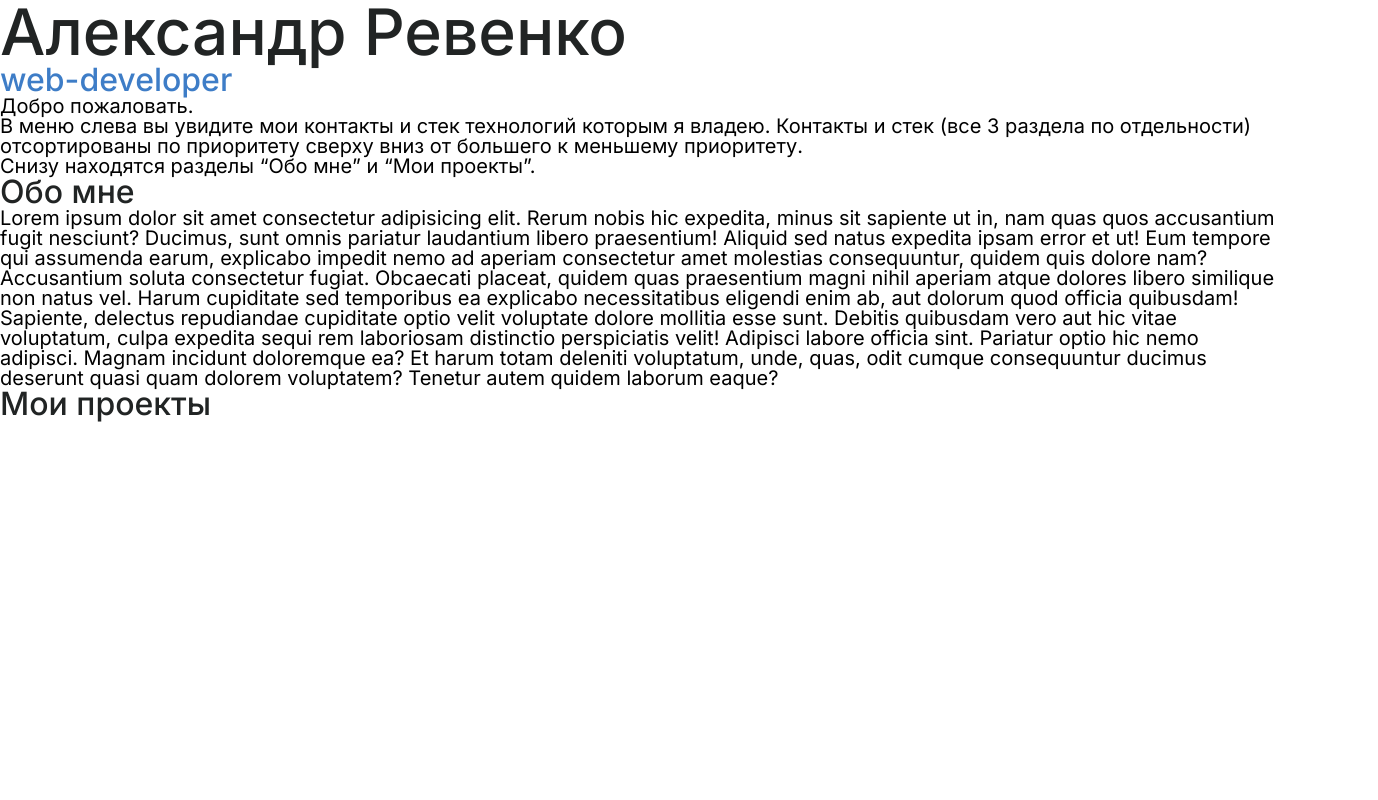
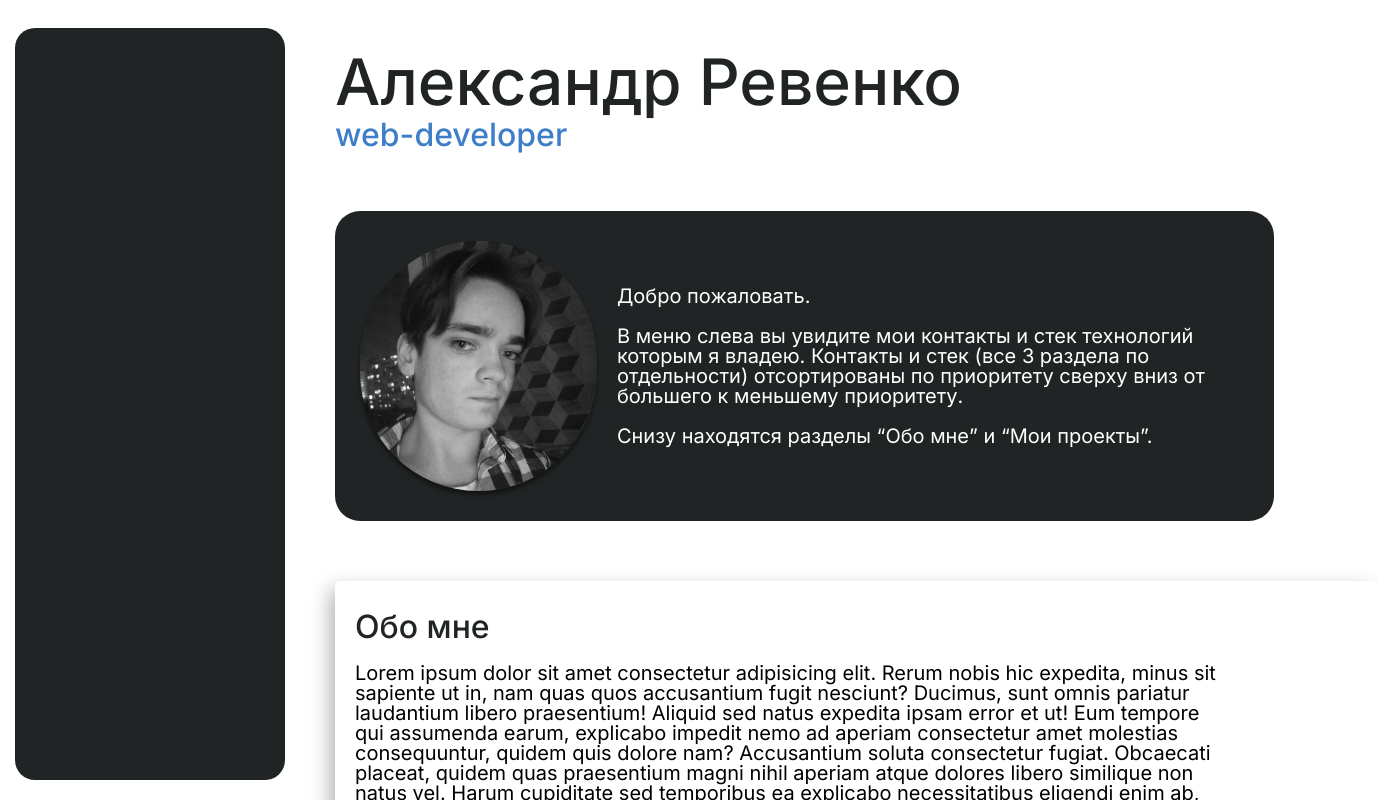
Before and after one commit to al-revenko/resume, a React (Vite) app: page / in a window 1280 px wide. Shown: the top 800 px of the page, 1378 px wide, since content can reach past the window. Built offline with nearby package versions, Linux system fonts and the light colour scheme.

Commit message:
Разместил заготовку сайдбара Подкорректировал стили

```diff
--- a/src/components/App.tsx
+++ b/src/components/App.tsx
@@ -1,9 +1,11 @@
 import Main from "./mainContent/MainContent"
+import Sidebar from "./sidebar/Sidebar"
 
 function App() {
   return (
     <>
       <Main />
+      <Sidebar />
     </>
   )
 }
--- /dev/null
+++ b/src/components/mainContent/MainContent.module.scss
@@ -0,0 +1,10 @@
+.main__container {
+  margin-top: 50px;
+  display: flex;
+  width: 81.5vw;
+  flex-direction: column;
+  justify-content: center;
+  align-items: flex-start;
+  gap: 60px;
+  margin-left: 335px;
+}
--- a/src/components/mainContent/MainContent.tsx
+++ b/src/components/mainContent/MainContent.tsx
@@ -3,9 +3,11 @@ import Briefing from "./sections/Briefing";
 import Person from "./sections/Person";
 import Projects from "./sections/Projects";
 
+import style from './MainContent.module.scss'
+
 function MainContent() {
   return (
-    <main>
+    <main className={style.main__container}>
       <Person />
       <Briefing />
       <About />
--- a/src/components/mainContent/sections/About.tsx
+++ b/src/components/mainContent/sections/About.tsx
@@ -1,6 +1,6 @@
 function About() {
   return (
-    <section>
+    <section className="content-container" style={{gap: '20px'}}>
       <h2 className='title-h2'>Обо мне</h2>
       <p className='main-text'>
         Lorem ipsum dolor sit amet consectetur adipisicing elit. Rerum nobis hic expedita, minus sit sapiente ut in, nam quas quos accusantium fugit nesciunt? Ducimus, sunt omnis pariatur laudantium libero praesentium!
@@ -8,6 +8,16 @@ function About() {
         Obcaecati placeat, quidem quas praesentium magni nihil aperiam atque dolores libero similique non natus vel. Harum cupiditate sed temporibus ea explicabo necessitatibus eligendi enim ab, aut dolorum quod officia quibusdam!
         Sapiente, delectus repudiandae cupiditate optio velit voluptate dolore mollitia esse sunt. Debitis quibusdam vero aut hic vitae voluptatum, culpa expedita sequi rem laboriosam distinctio perspiciatis velit! Adipisci labore officia sint.
         Pariatur optio hic nemo adipisci. Magnam incidunt doloremque ea? Et harum totam deleniti voluptatum, unde, quas, odit cumque consequuntur ducimus deserunt quasi quam dolorem voluptatem? Tenetur autem quidem laborum eaque?
+        Lorem ipsum dolor sit amet consectetur, adipisicing elit. Quasi necessitatibus repellendus adipisci tempore, ut voluptatum sequi dolores cumque hic? Exercitationem vel alias quasi numquam. Provident quod assumenda hic? Ipsam, officia!
+        Voluptatem, modi laborum animi libero odio cumque nihil recusandae eum accusamus error possimus laudantium asperiores hic vel soluta. Quas unde in architecto vel nam, accusantium itaque vitae dolorum dignissimos dolores!
+        Necessitatibus laboriosam possimus id illum laborum eum nisi! Reiciendis ipsa quaerat placeat laboriosam sit laudantium sequi a, optio odio consequuntur pariatur eligendi numquam saepe. Cumque maxime quia veritatis commodi quam.
+        Qui illo aliquid explicabo tenetur repellat consequuntur dolor, natus reprehenderit eos eaque voluptatibus quibusdam similique quas vel saepe omnis nulla, praesentium iusto minima molestiae. Odit, quas natus! Consequatur, numquam accusamus.
+        Enim unde, placeat maiores voluptatem pariatur vero, repellendus assumenda recusandae animi tempore sequi impedit, voluptates quibusdam adipisci quo corrupti nisi alias ex laudantium culpa. Sed ullam harum vel esse! Dicta?
+        Consectetur expedita adipisci quae dolorum mollitia id! Voluptatum beatae minus unde corrupti consequatur quisquam blanditiis cumque deleniti temporibus, alias tempora natus consectetur quod optio, recusandae voluptatibus hic rem aut officia.
+        Dolore maiores modi eveniet a nostrum fugit aliquid minima nesciunt rem quidem assumenda explicabo eos dignissimos quaerat vel at quasi eum itaque id, vitae fuga est, quia eligendi. Praesentium, doloribus!
+        Atque nisi neque praesentium reiciendis libero expedita cupiditate iusto quibusdam. Id eius esse voluptas ducimus quam, perferendis quo necessitatibus amet inventore obcaecati nulla, minus accusantium. Eveniet velit consequatur aperiam beatae?
+        Vitae maxime fugit voluptates quibusdam nemo suscipit sit minus! Aliquam eos commodi optio eaque exercitationem asperiores illo error voluptatem reprehenderit ipsum, reiciendis dolore tempore ut? Rem sunt et facilis architecto!
+        Neque error accusamus necessitatibus ullam iure deserunt corrupti commodi quas! Voluptate nisi repellat odit illum exercitationem qui necessitatibus blanditiis modi animi, accusamus impedit dicta consectetur! Error hic eveniet odit. Natus?
       </p>
     </section>
   )
--- /dev/null
+++ b/src/components/mainContent/sections/Briefing.module.scss
@@ -0,0 +1,36 @@
+@use '../../../styles/style.scss' as *;
+
+.briefing {
+  display: flex;
+  margin-right: 10%;
+  padding: 30px 25px;
+  justify-content: space-around;
+  align-self: stretch;
+  background-color: $theme-color-1;
+  gap: 20px;
+  border-radius: 25px;
+}
+
+.briefing__avatar {
+  width: 250px;
+  height: 250px;
+  border-radius: 200px;
+  box-shadow: 0px 4px 4px 0px rgba(0, 0, 0, 0.45);
+  overflow: hidden;
+}
+
+.briefing__avatar__img {
+  width: 100%;
+  height: 100%;
+  filter: grayscale(100%);
+  object-fit: cover;
+}
+
+.briefing__container__textContainer {
+  color: #fff;
+  display: flex;
+  flex-direction: column;
+  justify-content: center;
+  gap: 20px;
+  width: 75%;
+}
--- a/src/components/mainContent/sections/Briefing.tsx
+++ b/src/components/mainContent/sections/Briefing.tsx
@@ -1,10 +1,18 @@
+import style from './Briefing.module.scss'
+import avatar from '../../../assets/img/avatar.jpg'
+
 function Briefing() {
   return (
-    <section>
-      <p className='main-text'>Добро пожаловать.</p>
-      <p className='main-text'>В меню слева вы увидите мои контакты и стек технологий которым я владею. Контакты и стек (все 3 раздела
-        по отдельности) отсортированы по приоритету сверху вниз от большего к меньшему приоритету. </p>
-      <p className='main-text'>Снизу находятся разделы “Обо мне” и “Мои проекты”.</p>
+    <section className={style.briefing}>
+      <div className={style.briefing__avatar}>
+        <img className={style.briefing__avatar__img} src={avatar} alt="Avatar"/>
+      </div>
+      <div className={style.briefing__container__textContainer}>
+        <p className='main-text'>Добро пожаловать.</p>
+        <p className='main-text'>В меню слева вы увидите мои контакты и стек технологий которым я владею. Контакты и стек (все 3 раздела
+          по отдельности) отсортированы по приоритету сверху вниз от большего к меньшему приоритету. </p>
+        <p className='main-text'>Снизу находятся разделы “Обо мне” и “Мои проекты”.</p>
+      </div>
     </section>
   )
 }
--- a/src/components/mainContent/sections/Person.module.scss
+++ b/src/components/mainContent/sections/Person.module.scss
@@ -1,6 +1,13 @@
 @use '../../../styles/style.scss' as *;
 
-.profile {
+.person__container {
+  display: flex;
+  flex-direction: column;
+  gap: 5px;
+
+}
+
+.person__container__profile {
   color: $theme-color-2;
   font-size: clamp(2rem, 2vw + 1rem, 3.2rem);;
   font-weight: 500;
--- a/src/components/mainContent/sections/Person.tsx
+++ b/src/components/mainContent/sections/Person.tsx
@@ -2,9 +2,9 @@ import style from './Person.module.scss'
 
 function Person() {
   return (
-    <section>
+    <section className={style.person__container}>
       <h1 className='title-h1'>Александр Ревенко</h1>
-      <span className={style.profile}>web-developer</span>
+      <span className={style.person__container__profile}>web-developer</span>
     </section>
   )
 }
--- a/src/components/mainContent/sections/Projects.tsx
+++ b/src/components/mainContent/sections/Projects.tsx
@@ -1,6 +1,6 @@
 function Projects() {
   return (
-    <section>
+    <section className="content-container">
       <h2 className="title-h2">Мои проекты</h2>
     </section>
   )
--- /dev/null
+++ b/src/components/sidebar/Sidebar.module.scss
@@ -0,0 +1,20 @@
+@use '../../styles/style.scss' as *;
+
+.sidebar {
+  display: flex;
+  flex-direction: column;
+  gap: 30px;
+  padding: 40px 45px;
+  background-color: $theme-color-1;
+  color: $sidebar-text-color;
+  width: 270px;
+  height: 94vh;
+  position: fixed;
+  top: 3.5vh;
+  left: 15px;
+  box-sizing: border-box;
+  border-radius: 20px;
+  font-size: 15px;
+  font-weight: 400;
+  line-height: 46px;
+}
--- a/src/components/sidebar/Sidebar.tsx
+++ b/src/components/sidebar/Sidebar.tsx
@@ -0,0 +1,11 @@
+import style from './Sidebar.module.scss'
+
+function Sidebar() {
+  return (
+    <aside className={style.sidebar}>
+
+    </aside>
+  )
+}
+
+export default Sidebar;
--- a/src/styles/style.scss
+++ b/src/styles/style.scss
@@ -26,3 +26,12 @@ $theme-color-2: #3E7DC7;
   font-size: clamp(2rem, 3vw + 1rem, 4rem);;
   font-weight: 500;
 }
+
+.content-container {
+  display: flex;
+  flex-direction: column;
+  width: 100%;
+  padding: 30px 145px 30px 20px;
+  border-radius: 5px;
+  box-shadow: -5px 8px 20px 0px rgba(0, 0, 0, 0.30);
+}
```
